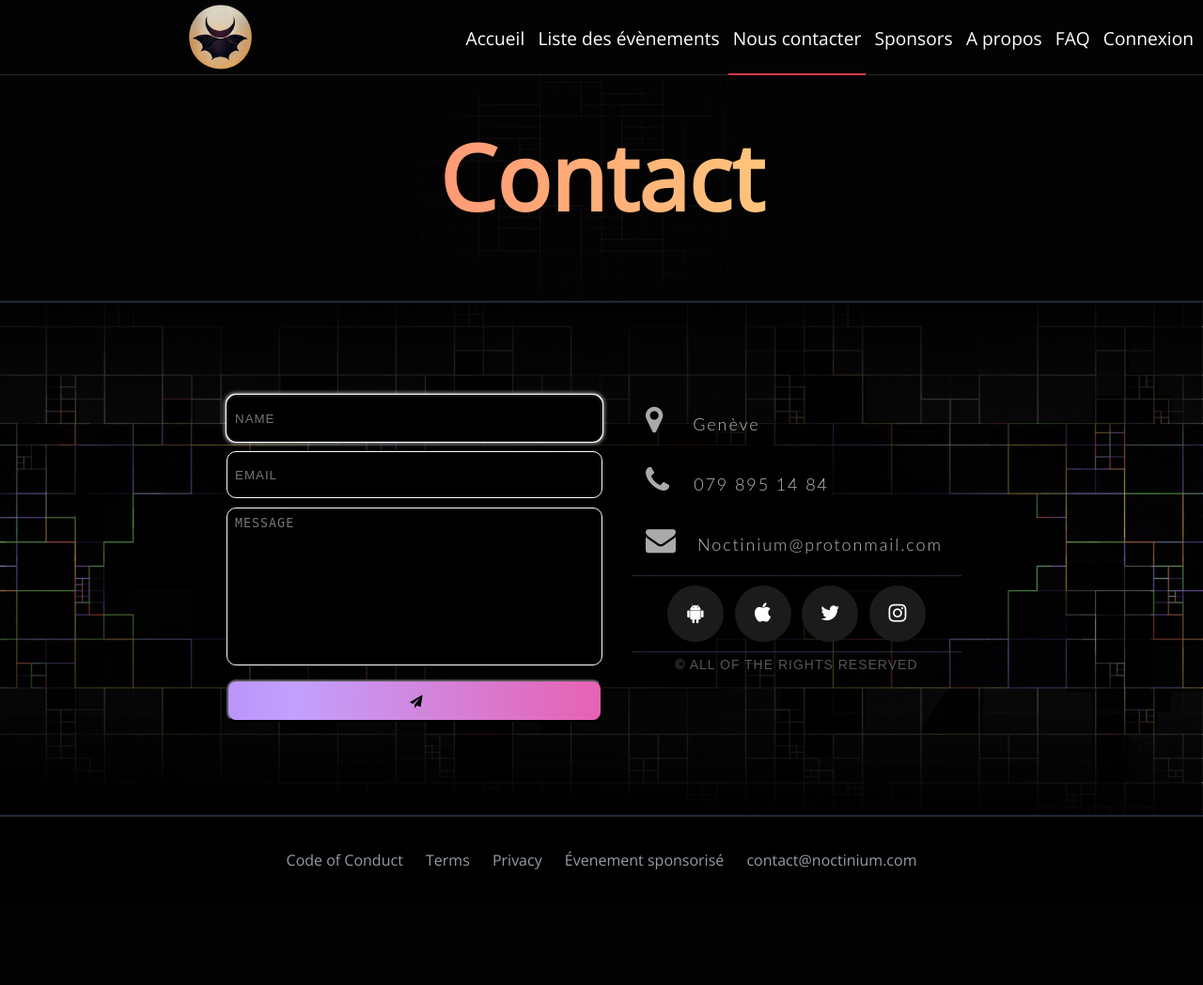
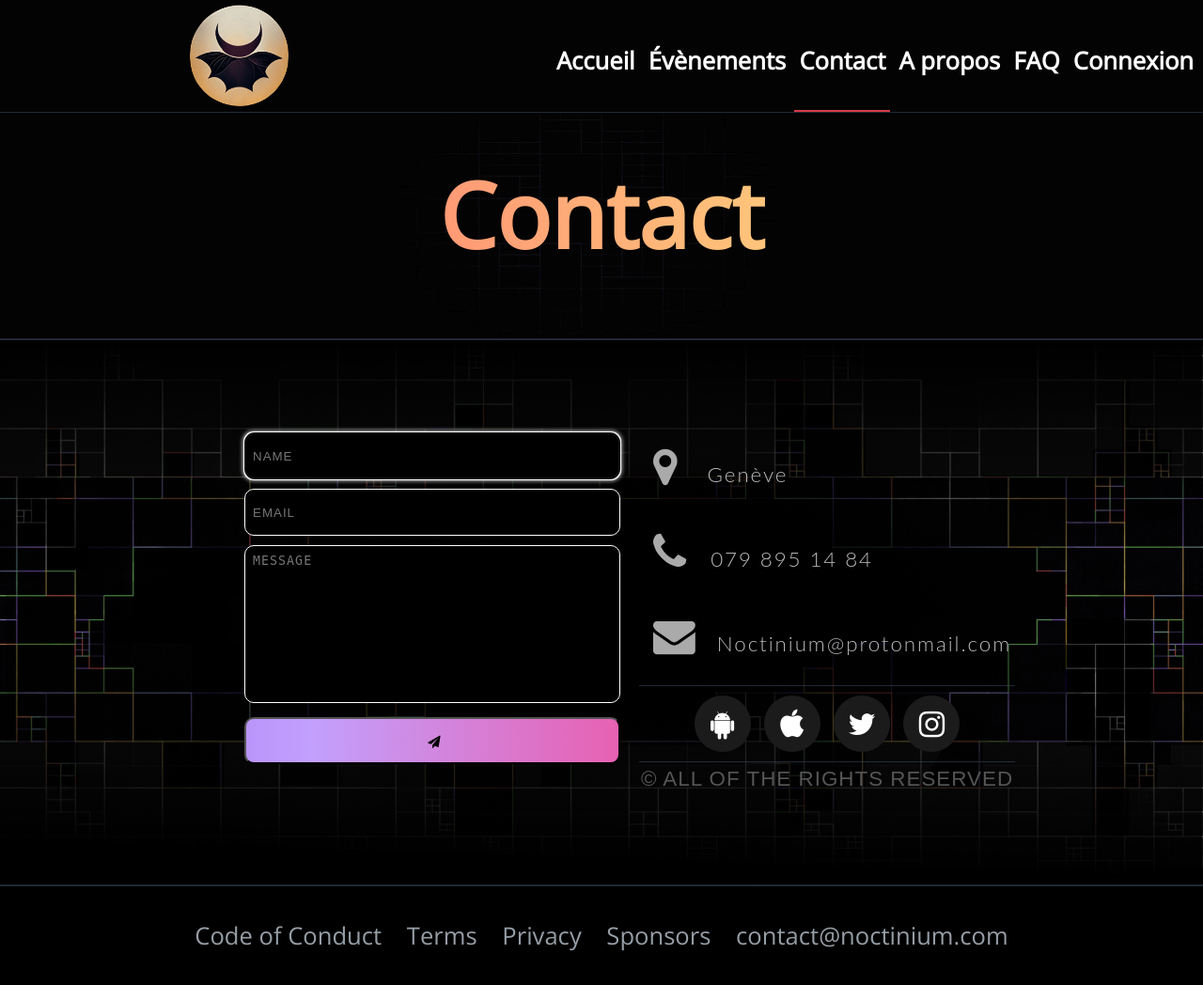
Before and after one commit to Niwa-Yume/Noctinium, a PHP site: page /contact.html in a window 1280 px wide. Shown: the whole page at 94% size. Before the commit the page ends 925 px from the top, so only its background shows below. Run offline with PHP 8.4, Linux system fonts and the light colour scheme; some libraries are stand-ins or nearby versions.

Commit message:
Add files via upload

```diff
--- a/Noctinium/asset/map.css
+++ b/Noctinium/asset/map.css
@@ -4,7 +4,7 @@
     max-width: 800px;
     border-radius: 40px;
     margin: auto;
-    max-height: 1000px;
+    max-height: 800px;
 }
 .mapBig-M{
     width: 100%;
@@ -15,8 +15,8 @@
     max-height: 1300px;
 }
 .map{
-    width: 100%;
-    height: 100%;
+    width: 80%;
+    height: 80%;
     max-width: 1300px;
     max-height: 800px;
     border-radius: 40px;
--- a/Noctinium/asset/style.css
+++ b/Noctinium/asset/style.css
@@ -135,6 +135,7 @@ footer {
     width: 100%;
     height: auto;
     color: #959da5;
+    font-size: 1.6rem;
 }
 footer ul {
     width: 100%;
@@ -161,7 +162,7 @@ ul.linear-list li {
 header {
     display: inline-block;
     width: 100%;
-    height: 80px;
+    height: 120px;
     background: #040303;
     border-bottom: 1px solid rgba(66,82,109,0.5);
     padding-top: 5px;
@@ -173,14 +174,15 @@ header nav {
 }
 header nav li {
     display: inline-block;
-	height: 108%;
+	height: 105%;
     padding-right: 5px;
     padding-left: 5px;
-    padding-top: 22px;
+    padding-top: 42px;
     padding-bottom: 20px;
 }
 header nav a{
-    font-size: 1.2rem;
+    font-size: 1.6rem;
+    font-weight: bold;
 }
 header nav li.active {
     border-bottom: 2px solid #d73a49;
@@ -587,10 +612,23 @@ section.profile .social svg {
   max-width: 400px;
   font-family: 'Lato';
   font-weight: 400;
-  margin: 0 1   0px;
+  margin: 0 20px;
 }
 
 .form-control{
+	border: 1px solid white;
+	width: 100%;
+	background-color: #000;
+	color: #fff;
+	letter-spacing: 1px;
+	padding: 2%;
+	margin-bottom: 1%;
+	border-radius: 10px;
+    resize: none;
+    align-items: center;
+    margin-bottom: 30px;
+}
+.form-control-M{
 	border: 1px solid white;
 	width: 100%;
 	background-color: #000;
@@ -622,11 +674,12 @@ textarea.form-control{
 	background-position: 58% 50%;
     background-size: 500%;
 	margin-top: 15px;
-	height: 45px;
-	width: 400px;
+	height: 50px;
+	width: 100%;
 	overflow: hidden;
 	transition: all .2s ease-in-out;
 	cursor: pointer;
+    max-width: 400px;
 }
 
 .alt-send-button {
@@ -649,7 +702,8 @@ textarea.form-control{
 /* Begin Right Contact Page */
 .direct-contact-container {
   max-width: 400px;
-  margin: 0 30px;
+  margin-left: 0;
+  margin-top: 0;
 }
 
 /* Location, Phone, Email Section */
@@ -662,12 +716,14 @@ textarea.form-control{
 .list-item {
   line-height: 4;
   color: #aaa;
+  font-size: 1.4rem;
 }
 
 .contact-text {
   font: 300 18px 'Lato', sans-serif;
   letter-spacing: 1.9px;
   color: #bbb;
+  font-size: 1.4rem;
 }
 
 .place {
@@ -697,7 +753,7 @@ textarea.form-control{
 /* Social Media Icons */
 .social-media-list {
   position: relative;
-  font-size: 22px;
+  font-size: 2rem;
   text-align: center;
   width: 100%;
   margin: 0 auto;
@@ -756,6 +812,7 @@ textarea.form-control{
   letter-spacing: 1px;
   text-align: center;
   margin-top: 5px;
+  font-size: 1.4rem;
 }
 
 hr {
@@ -834,10 +891,11 @@ hr {
 	text-align: left;
 }
 .fa-paper-plane{
-	margin-top: 15px;
+	margin-top: 17px;
+    margin-bottom: 3px;
 }
 .fa-social{
-	margin-top: 18px;
+	margin-top: 15px;
 }
 /* fin contact-form */
 .insc-cont-1 {
--- a/Noctinium/contact.html
+++ b/Noctinium/contact.html
@@ -10,9 +10,8 @@
             <a href="index.html"><img class="logo" id="logo" src="image/logo_noctinium.png"></a>
             <nav>
               <li><a href="index.html">Accueil</a></li>
-              <li><a href="eventlist.html">Liste des évènements</a></li>
-              <li class="active"><a href="contact.html">Nous contacter</a></li>
-              <li><a href="sponsor.html">Sponsors</a></li>
+              <li><a href="eventlist.html">Évènements</a></li>
+              <li class="active"><a href="contact.html">Contact</a></li>
               <li><a href="propos.html">A propos</a></li>
               <li><a href="faq.html">FAQ</a></li>
                 <li><a href="connexion.html">Connexion</a></li>
@@ -35,17 +34,17 @@
 
       <div class="form-group">
         <div class="col-sm-12">
-          <input type="text" class="form-control" id="name" placeholder="NAME" name="name" value="" required autofocus>
+          <input type="text" class="form-control switch" id="name" placeholder="NAME" name="name" value="" required autofocus>
         </div>
       </div>
 
       <div class="form-group">
         <div class="col-sm-12">
-          <input type="email" class="form-control" id="email" placeholder="EMAIL" name="email" value="" required>
+          <input type="email" class="form-control switch" id="email" placeholder="EMAIL" name="email" value="" required>
         </div>
       </div>
 
-      <textarea class="form-control" rows="10" placeholder="MESSAGE" name="message" required></textarea>
+      <textarea id="message" class="form-control switch" rows="10" placeholder="MESSAGE" name="message" required></textarea>
 
       <button class="btn btn-primary send-button gradient" id="submit" type="submit" value="SEND">
         <div class="alt-send-button">
@@ -107,7 +106,7 @@
                     <a href="">Privacy</a>
                 </li>
                 <li>
-                    <a href="">Évenement sponsorisé</a>
+                    <a href="sponsor.html">Sponsors</a>
                 </li>
                 <li>
                     <a href="">contact@noctinium.com</a>
@@ -123,15 +122,26 @@
 			});
 		</script>
     <script>
-      var element = document.getElementById("logo")
-      var form = document.getElementById("contactForm")
-      var spacer = document.getElementById("spacer")
+      var element = document.getElementById("logo");
+      var formCont = document.getElementById("contactForm");
+      var spacer = document.getElementById("spacer");
+      var formN = document.getElementById("name");
+      var formE = document.getElementById("email");
+      var formM = document.getElementById("message");
+      var contact = document.getElementById("contact-form")
 			if(/Android|webOS|iPhone|iPad|iPod|BlackBerry|IEMobile|Opera Mini/i.test(navigator.userAgent)){
         element.classList.toggle("logo");
         element.classList.toggle("logo-M");
-        form.classList.toggle("contact-wrapper");
-        form.classList.toggle("contact-wrapper-M");
+        formCont.classList.toggle("contact-wrapper");
+        formCont.classList.toggle("contact-wrapper-M");
         spacer.classList.toggle("hidden");
+        formN.classList.toggle("form-control");
+        formN.classList.toggle("form-control-M");
+        formE.classList.toggle("form-control");
+        formE.classList.toggle("form-control-M");
+        formM.classList.toggle("form-control");
+        formM.classList.toggle("form-control-M");
+        contact.style.margin = "0px"
       }
 		</script>
     </body>
```
Also changed, not shown: other parts of Noctinium/asset/style.css (+42 -5 lines), Noctinium/asset/event.css (+11 -12 lines), Noctinium/compte.html (+3 -4 lines), Noctinium/connexion.html (+3 -4 lines), Noctinium/error.html (+7 -8 lines), Noctinium/event.html (+4 -5 lines), Noctinium/eventAdd.html (+3 -4 lines), Noctinium/eventList.html (+3 -4 lines), Noctinium/faq.html (+3 -4 lines), Noctinium/index.html (+8 -6 lines), Noctinium/inscription.html (+3 -4 lines), Noctinium/map.html (+3 -4 lines), Noctinium/organisateur.html (+3 -4 lines), Noctinium/propos.html (+3 -4 lines), 1 more files.
